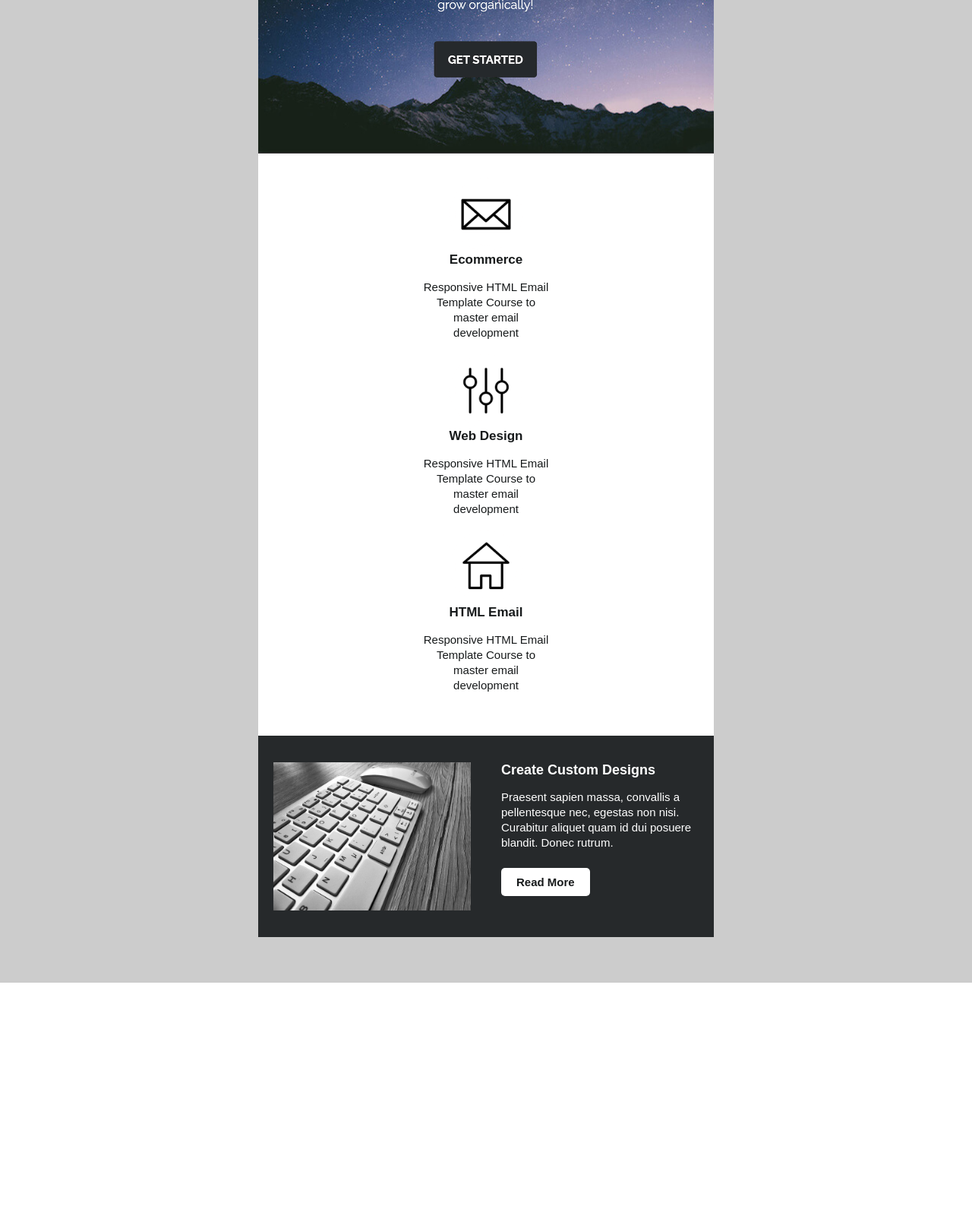
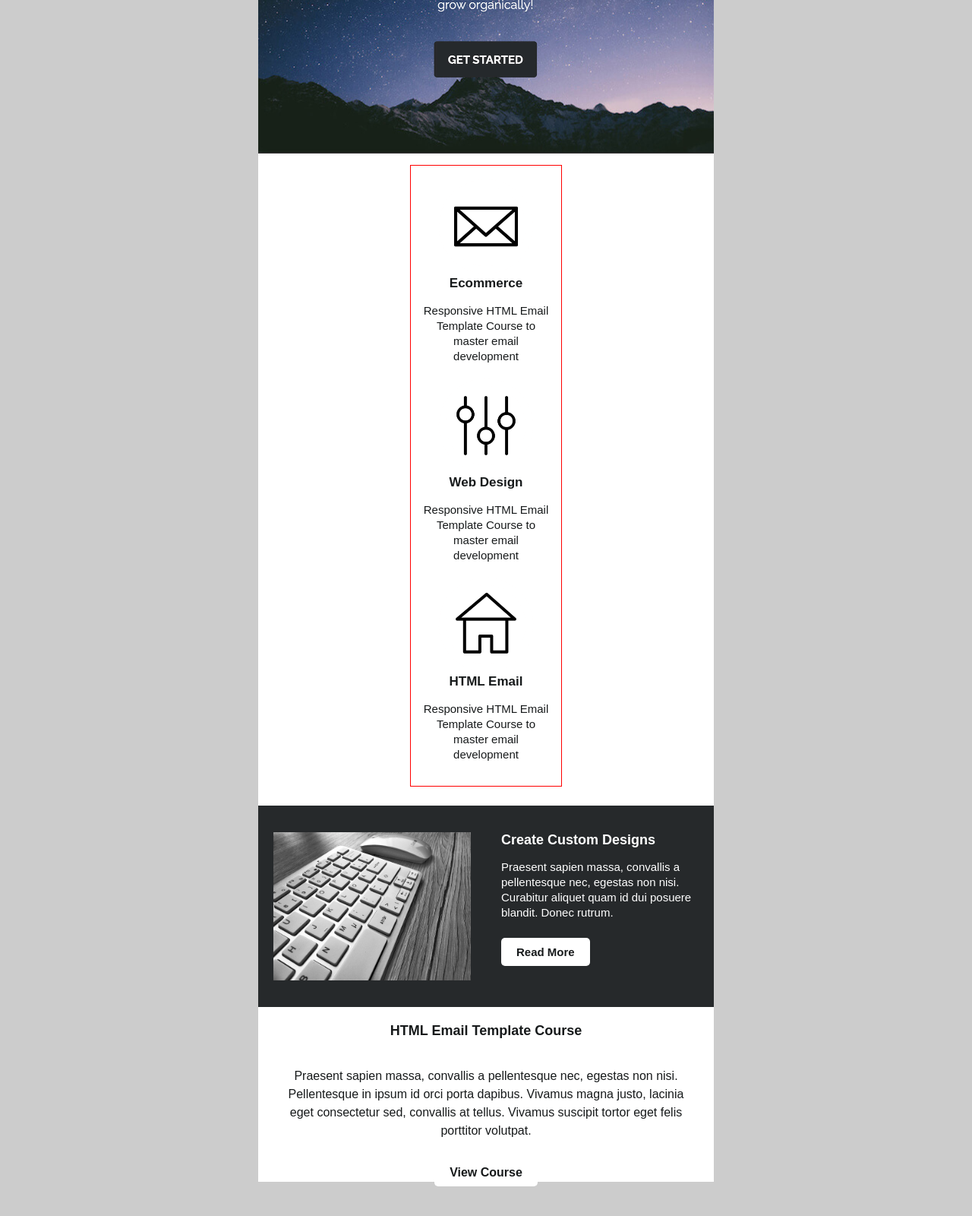
Before and after one commit to bettameta/modern-email, a plain HTML site: page index.html in a window 1280 px wide. Shown: the part 256-1856 px from the top of the page at 76% size. Before the commit the page ends 1549 px from the top, so only its background shows below. Drawn offline with nearby package versions, Linux system fonts and the light colour scheme.

Commit message:
Updates before a meeting.  Still need to bug hunt further.

```diff
--- a/index.html
+++ b/index.html
@@ -1,9 +1,9 @@
 <!DOCTYPE html PUBLIC "-//W3C//DTD XHTML 1.0 Transitional//EN" "http://www.w3.org/TR/xhtml1/DTD/xhtml1-transitional.dtd">
 <html xmlns="http://www.w3.org/1999/xhtml">
 <head>
-<meta http-equiv="Content-Type" content="text/html; charset=utf-8" />
+<meta http-equiv="Content-Type" content="text/html; charset=utf-8"/>
 <meta http-equiv="X-UA-Compatible" content="IE=edge" />
-<meta name="viewport" content="width=device-width, initial-scale=1.0">
+<meta name="viewport" content="width=device-width, initial-scale=1.0"/>
 <title>Modern HTML Email Template</title>
 <style type="text/css">
 	body {
@@ -27,7 +27,7 @@
 	}
 	.main {
 		background-color: #fff;
-		margin: 0 auto;
+		text-align: center;
 		width: 100%;
 		max-width: 600px;
 		border-spacing: 0;
@@ -57,6 +57,7 @@
 		display: inline-block;
 		vertical-align: top;
 		text-align: center;
+		border: solid 1px red;
 	}
 	.three-columns .padding{
 		padding: 15px;
@@ -105,7 +106,6 @@
 				<table width="100%">
 					<tr>
 						<td class="two-columns">
-
 							<table class="column">
 								<tr>
 									<!-- Logo img -->
@@ -115,38 +115,34 @@
 									</td>
 								</tr>
 							</table>
-
 							<table class="column">
 								<tr>
 									<td style="padding: 10px 72px;">
-										<!-- Social Media Links-->
-										<a href="#"><img src="img/black-facebook.png" width="30px"
+										<!-- Social Media Links -->
+										<a href="https://www.facebook.com/" target="_blank"><img src="img/black-facebook.png" width="30px"
 										alt="Facebook icon"></a>
-										<a href="#"><img src="img/black-twitter.png" width="30px"
+										<a href="https://www.twitter.com/" target="_blank"><img src="img/black-twitter.png" width="30px"
 											alt="Twitter icon"></a>
-										<a href="#"><img src="img/black-youtube.png" width="30px"
+										<a href="https://www.youtube.com/" target="_blank"><img src="img/black-youtube.png" width="30px"
 											alt="YouTube icon"></a>
-										<a href="#"><img src="img/black-linkedin.png" width="30px"
+										<a href="https://www.linkedin.com/" target="_blank"><img src="img/black-linkedin.png" width="30px"
 											alt="LinkedIn icon"></a>
-										<a href="#"><img src="img/black-instagram.png" width="30px"
+										<a href="https://www.instagram.com/" target="_blank"><img src="img/black-instagram.png" width="30px"
 											alt="Instagram icon"></a>
 									</td>
 								</tr>
 							</table>
-
 						</td>
 					</tr>
-
 				</table>
-
 			</td>
 		</tr>
 
 		<!-- BANNER IMAGE -->
 		<tr>
 			<td>
-				<a href="#"><img src="img/banner.jpg"  width="600" style="max-width:
-				100%;" alt="Hero Banner"></a>
+				<a href="#"><img src="img/banner.jpg" width="600" style="max-width:
+				100%;" alt="Modern Banner"></a>
 			</td>
 		</tr>
 
@@ -163,8 +159,8 @@
 										<table class="content">
 											<tr>
 												<td>
-														<a href="#"><img src="img/email.png"
-														width="130" style="max-width: 100px;" alt=""></a>
+													<a href="#"><img src="img/email.png"
+													width="130" style="max-width: 130px;"></a>
 												</td>
 											</tr>
 											<tr>
@@ -177,11 +173,12 @@
 												</td>
 											</tr>
 										</table>
+
 										<table class="content">
 											<tr>
 												<td>
-														<a href="#"><img src="img/settings.png"
-														width="130" style="max-width: 100px;" alt=""></a>
+													<a href="#"><img src="img/settings.png"
+													width="130" style="max-width: 130px;"></a>
 												</td>
 											</tr>
 											<tr>
@@ -194,11 +191,12 @@
 												</td>
 											</tr>
 										</table>
+
 										<table class="content">
 											<tr>
 												<td>
-														<a href="#"><img src="img/home.png"
-														width="130" style="max-width: 100px;" alt=""></a>
+													<a href="#"><img src="img/home.png"
+													width="130" style="max-width: 130px;"></a>
 												</td>
 											</tr>
 											<tr>
@@ -211,6 +209,7 @@
 												</td>
 											</tr>
 										</table>
+
 									</td>
 								</tr>
 							</table>
@@ -272,7 +271,24 @@
 		</tr>
 
 		<!-- TITLE, TEXT & BUTTON -->
-
+		<tr>
+			<td>
+				<table width="100%">
+					<tr>
+						<td>
+							<p style="font-weight: bold; font-size: 18px; padding: 18px 0;">HTML Email Template Course</p>
+							<p style="font-size: 16px; padding: 0 25px 15px;">Praesent sapien massa, convallis a pellentesque nec,
+							egestas non nisi. Pellentesque in ipsum id orci porta
+							dapibus. Vivamus magna justo, lacinia eget consectetur sed,
+							convallis at tellus. Vivamus suscipit tortor eget felis
+							porttitor volutpat.
+							</p>
+							<a href="#" class="button">View Course</a>
+						</td>
+					</tr>
+				</table>
+			</td>
+		</tr>
 
 		<!-- FOOTER SECTION -->
 
```
